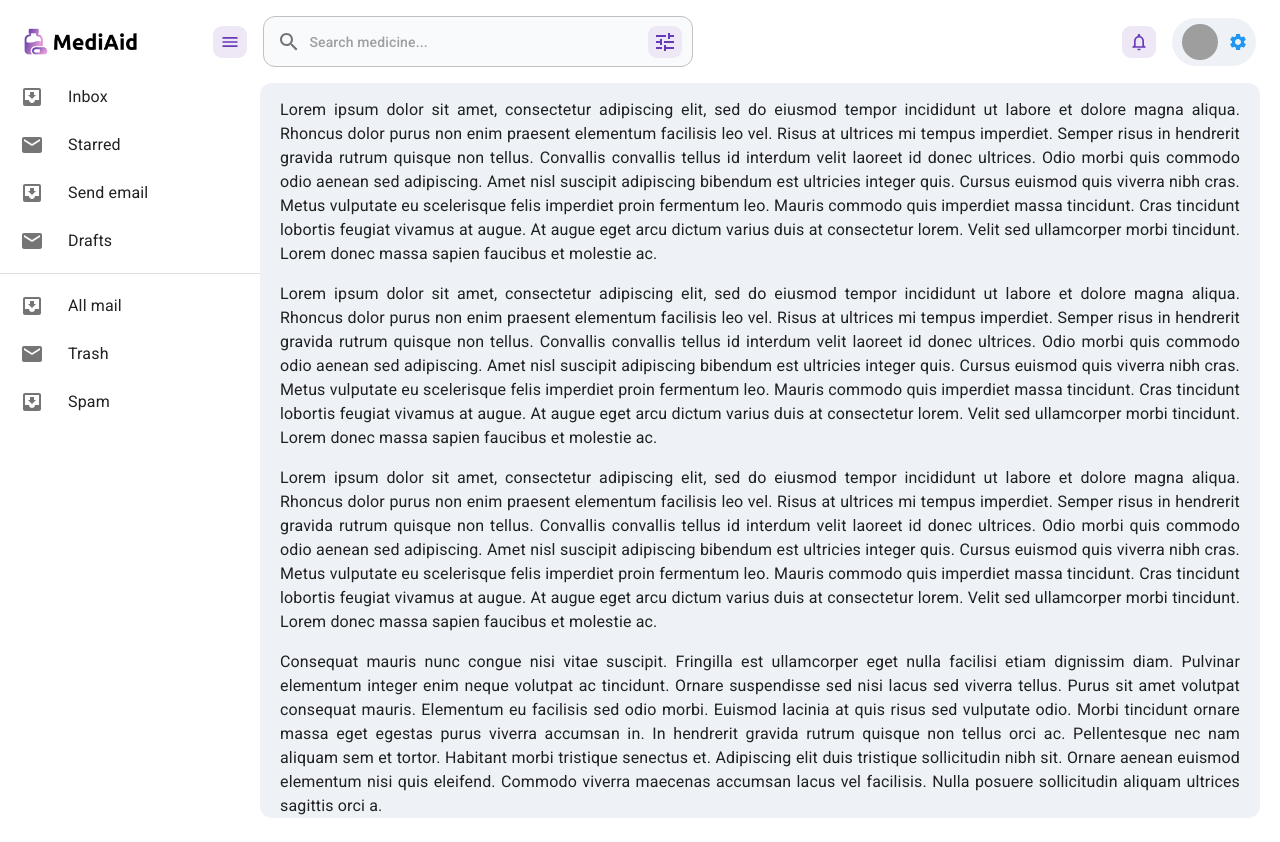
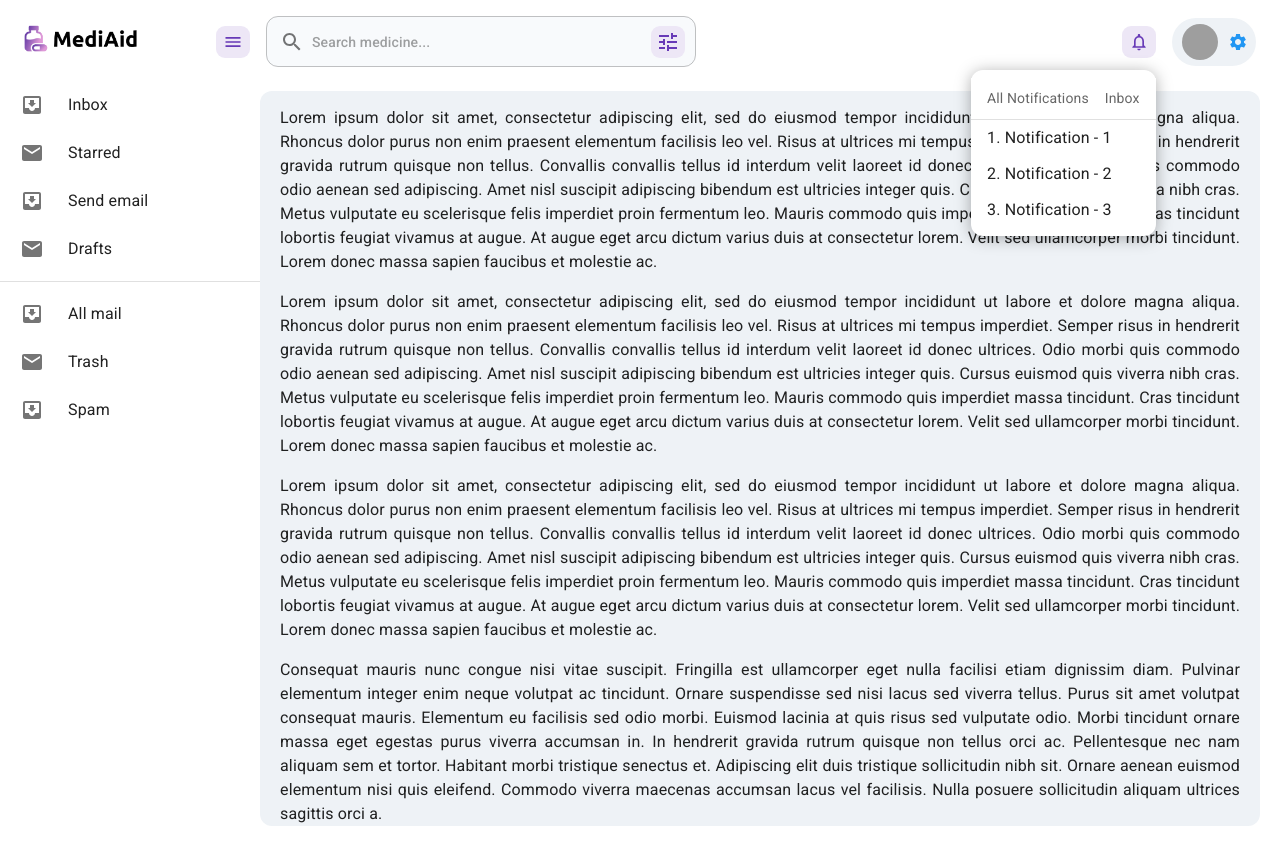
Before and after one commit to Sharif-Minhaz/MediAid, a React (Vite) app in the folder client/: page / in a window 1280 px wide. Both pictures are taken after a click on the button 1139 px from the left and 41 px from the top of the page. Built offline with nearby package versions, Linux system fonts and the light colour scheme; grey boxes are pictures that could not be loaded.

Commit message:
feat: topbar added with components - client

```diff
--- a/client/src/app/App.css
+++ b/client/src/app/App.css
@@ -5,3 +5,7 @@
 .MuiButton-endIcon.MuiButton-iconSizeMedium.css-1gnd1fd-MuiButton-endIcon {
     margin-left: 1px;
 }
+
+.search-floating-md .MuiFormControl-root.css-1x3zuk7-MuiFormControl-root {
+    padding-inline: 16px;
+}
--- a/client/src/components/SearchBar.jsx
+++ b/client/src/components/SearchBar.jsx
@@ -1,11 +1,41 @@
-import { FormControl, InputAdornment, OutlinedInput } from "@mui/material";
+import { Box, FormControl, InputAdornment, OutlinedInput, useTheme } from "@mui/material";
 import SearchIcon from "@mui/icons-material/Search";
 import TuneIcon from "@mui/icons-material/Tune";
 import CustomIconButton from "../theme/customComponent/CustomIconButton";
+import CloseIcon from "@mui/icons-material/Close";
 
-const SearchBar = () => {
+const absoluteStyle = {
+	zIndex: 999,
+	width: "calc(100%)",
+	top: "50%",
+	left: "50%",
+	translate: "-50% -50%",
+};
+
+const SearchBar = ({
+	sm,
+	md,
+	lgWidth,
+	mdWidth,
+	smWidth,
+	position = "relative",
+	handleShowFullSearch = () => false,
+}) => {
+	const theme = useTheme();
+
 	return (
-		<FormControl sx={{ ml: 1 }}>
+		<Box
+			component="div"
+			className="search-floating-md"
+			sx={{ width: "100%", position, height: "100%" }}
+		>
+			<FormControl
+				sx={{
+					display: { xs: sm, sm, md },
+					position,
+					...(position === "absolute" && absoluteStyle),
+				}}
+			>
 				<OutlinedInput
 					startAdornment={
 						<InputAdornment position="start">
@@ -13,7 +43,7 @@ const SearchBar = () => {
 						</InputAdornment>
 					}
 					sx={{
-					width: { lg: "430px", md: "250px" },
+						width: { xs: smWidth, sm: smWidth, md: mdWidth, lg: lgWidth },
 						height: "51px",
 						background: "#f8fafc",
 						fontSize: "14px",
@@ -29,13 +59,39 @@ const SearchBar = () => {
 					placeholder="Search medicine..."
 					endAdornment={
 						<InputAdornment position="end">
-						<CustomIconButton sx={{ mr: "-3px" }} aria-label="filter search" edge="end">
+							<>
+								<CustomIconButton
+									sx={{ mr: "-3px" }}
+									aria-label="filter search"
+									edge="end"
+								>
 									<TuneIcon />
 								</CustomIconButton>
+								{position === "absolute" && (
+									<CustomIconButton
+										sx={{
+											mr: "-3px",
+											ml: "10px",
+											color: theme.palette.warning.main,
+											backgroundColor: theme.palette.warning.light,
+											"&:hover": {
+												backgroundColor: theme.palette.warning.main,
+												color: theme.palette.warning.light,
+											},
+										}}
+										aria-label="filter search"
+										edge="end"
+										onClick={handleShowFullSearch}
+									>
+										<CloseIcon />
+									</CustomIconButton>
+								)}
+							</>
 						</InputAdornment>
 					}
 				/>
 			</FormControl>
+		</Box>
 	);
 };
 
--- a/client/src/components/navbar/Navbar.jsx
+++ b/client/src/components/navbar/Navbar.jsx
@@ -1,3 +1,4 @@
+import { useState } from "react";
 import { styled } from "@mui/material/styles";
 import {
 	Box,
@@ -22,6 +23,9 @@ import { useStateContext } from "../../contexts/ContextProvider";
 import CustomIconButton from "../../theme/customComponent/CustomIconButton";
 import SearchBar from "../SearchBar";
 import ProfileBtn from "./ProfileBtn";
+import ProfileMenu from "./ProfileMenu";
+import NotificationMenu from "./NotificationMenu";
+import SearchIcon from "@mui/icons-material/Search";
 
 const drawerWidth = 260;
 
@@ -85,7 +89,29 @@ const CustomDrawer = styled(Drawer, { shouldForwardProp: (prop) => prop !== "ope
 export default function MiniDrawer() {
 	const { leftDrawerOpen, handleLeftDrawerToggle } = useStateContext();
 
+	const [showFullSearch, setShowFullSearch] = useState(false);
+	const [anchorEl, setAnchorEl] = useState({ profile: null, notification: null });
+	const openProfile = Boolean(anchorEl.profile);
+	const openNotification = Boolean(anchorEl.notification);
+
+	const handleClick = (event) => {
+		setAnchorEl((prev) => ({ ...prev, profile: event.currentTarget }));
+	};
+
+	const handleNotificationClick = (event) => {
+		setAnchorEl((prev) => ({ ...prev, notification: event.currentTarget }));
+	};
+
+	const handleClose = () => {
+		setAnchorEl({ profile: null, notification: null });
+	};
+
+	const handleShowFullSearch = () => {
+		setShowFullSearch((prev) => !prev);
+	};
+
 	return (
+		<>
 			<Box sx={{ display: "flex" }}>
 				<CssBaseline />
 				<CustomAppBar
@@ -95,39 +121,80 @@ export default function MiniDrawer() {
 					position="fixed"
 					open={leftDrawerOpen}
 				>
+					{/* visible full search */}
+					{showFullSearch && (
+						<SearchBar
+							sm="flex"
+							md="none"
+							lgWidth="100%"
+							mdWidth="100%"
+							smWidth="100%"
+							position="absolute"
+							handleShowFullSearch={handleShowFullSearch}
+						/>
+					)}
 					<Toolbar sx={{ display: "flex", alignItems: "center", height: "100%" }}>
-					<Stack
-						direction="row"
-						alignItems="center"
-						justifyContent="space-between"
-						width="285px"
+						<DrawerHeader
+							sx={{
+								display: "flex",
+								alignItems: "center",
+								justifyContent: {
+									xs: "flex-start",
+									sm: "flex-start",
+									md: "space-between",
+								},
+								gap: 2,
+								minWidth: 234,
+								pl: { xs: 0, sm: 0 },
+							}}
 						>
+							<Box sx={{ display: { xs: "none", sm: "none", md: "inline-block" } }}>
 								<img src="/images/default.png" alt="brand-logo" height="27" />
-						<DrawerHeader>
+							</Box>
 							<CustomIconButton onClick={handleLeftDrawerToggle}>
 								<MenuIcon fontSize="small" />
 							</CustomIconButton>
+							<CustomIconButton
+								sx={{
+									display: { xs: "flex", sm: "flex", md: "none" },
+								}}
+								onClick={handleShowFullSearch}
+							>
+								<SearchIcon fontSize="small" />
+							</CustomIconButton>
 						</DrawerHeader>
-					</Stack>
 						<Stack
 							direction="row"
 							width="100%"
 							alignItems="center"
-						justifyContent="space-between"
+							sx={{
+								justifyContent: {
+									xs: "flex-end",
+									sm: "flex-end",
+									md: "space-between",
+								},
+								ml: 1,
+							}}
 						>
-						<SearchBar />
+							<SearchBar
+								sm="none"
+								md="flex"
+								lgWidth="430px"
+								mdWidth="250px"
+								smWidth="250px"
+							/>
 							<Stack direction="row" alignItems="center" gap={2}>
-							<CustomIconButton>
+								<CustomIconButton onClick={handleNotificationClick}>
 									<NotificationsNoneIcon fontSize="small" />
 								</CustomIconButton>
-							<ProfileBtn />
+								<ProfileBtn handleClick={handleClick} />
 							</Stack>
 						</Stack>
 					</Toolbar>
 				</CustomAppBar>
 				<CustomDrawer variant="permanent" open={leftDrawerOpen}>
 					<Divider />
-				<List sx={{ mt: 8 }}>
+					<List sx={{ mt: 9 }}>
 						{["Inbox", "Starred", "Send email", "Drafts"].map((text, index) => (
 							<ListItem key={text} disablePadding sx={{ display: "block" }}>
 								<ListItemButton
@@ -183,66 +250,74 @@ export default function MiniDrawer() {
 						))}
 					</List>
 				</CustomDrawer>
-			<Box component="main" sx={{ flexGrow: 1, pt: "5px" }}>
+				<Box component="main" sx={{ flexGrow: 1, pt: "13px" }}>
 					<DrawerHeader />
 					<Box borderRadius={3} bgcolor="#eef2f6" px="20px" pt="15px" mt="14px" mr="20px">
 						<Typography textAlign={"justify"} paragraph>
 							Lorem ipsum dolor sit amet, consectetur adipiscing elit, sed do eiusmod
-						tempor incididunt ut labore et dolore magna aliqua. Rhoncus dolor purus non
-						enim praesent elementum facilisis leo vel. Risus at ultrices mi tempus
-						imperdiet. Semper risus in hendrerit gravida rutrum quisque non tellus.
-						Convallis convallis tellus id interdum velit laoreet id donec ultrices. Odio
-						morbi quis commodo odio aenean sed adipiscing. Amet nisl suscipit adipiscing
-						bibendum est ultricies integer quis. Cursus euismod quis viverra nibh cras.
-						Metus vulputate eu scelerisque felis imperdiet proin fermentum leo. Mauris
-						commodo quis imperdiet massa tincidunt. Cras tincidunt lobortis feugiat
-						vivamus at augue. At augue eget arcu dictum varius duis at consectetur
-						lorem. Velit sed ullamcorper morbi tincidunt. Lorem donec massa sapien
-						faucibus et molestie ac.
+							tempor incididunt ut labore et dolore magna aliqua. Rhoncus dolor purus
+							non enim praesent elementum facilisis leo vel. Risus at ultrices mi
+							tempus imperdiet. Semper risus in hendrerit gravida rutrum quisque non
+							tellus. Convallis convallis tellus id interdum velit laoreet id donec
+							ultrices. Odio morbi quis commodo odio aenean sed adipiscing. Amet nisl
+							suscipit adipiscing bibendum est ultricies integer quis. Cursus euismod
+							quis viverra nibh cras. Metus vulputate eu scelerisque felis imperdiet
+							proin fermentum leo. Mauris commodo quis imperdiet massa tincidunt. Cras
+							tincidunt lobortis feugiat vivamus at augue. At augue eget arcu dictum
+							varius duis at consectetur lorem. Velit sed ullamcorper morbi tincidunt.
+							Lorem donec massa sapien faucibus et molestie ac.
 						</Typography>
 						<Typography textAlign={"justify"} paragraph>
 							Lorem ipsum dolor sit amet, consectetur adipiscing elit, sed do eiusmod
-						tempor incididunt ut labore et dolore magna aliqua. Rhoncus dolor purus non
-						enim praesent elementum facilisis leo vel. Risus at ultrices mi tempus
-						imperdiet. Semper risus in hendrerit gravida rutrum quisque non tellus.
-						Convallis convallis tellus id interdum velit laoreet id donec ultrices. Odio
-						morbi quis commodo odio aenean sed adipiscing. Amet nisl suscipit adipiscing
-						bibendum est ultricies integer quis. Cursus euismod quis viverra nibh cras.
-						Metus vulputate eu scelerisque felis imperdiet proin fermentum leo. Mauris
-						commodo quis imperdiet massa tincidunt. Cras tincidunt lobortis feugiat
-						vivamus at augue. At augue eget arcu dictum varius duis at consectetur
-						lorem. Velit sed ullamcorper morbi tincidunt. Lorem donec massa sapien
-						faucibus et molestie ac.
+							tempor incididunt ut labore et dolore magna aliqua. Rhoncus dolor purus
+							non enim praesent elementum facilisis leo vel. Risus at ultrices mi
+							tempus imperdiet. Semper risus in hendrerit gravida rutrum quisque non
+							tellus. Convallis convallis tellus id interdum velit laoreet id donec
+							ultrices. Odio morbi quis commodo odio aenean sed adipiscing. Amet nisl
+							suscipit adipiscing bibendum est ultricies integer quis. Cursus euismod
+							quis viverra nibh cras. Metus vulputate eu scelerisque felis imperdiet
+							proin fermentum leo. Mauris commodo quis imperdiet massa tincidunt. Cras
+							tincidunt lobortis feugiat vivamus at augue. At augue eget arcu dictum
+							varius duis at consectetur lorem. Velit sed ullamcorper morbi tincidunt.
+							Lorem donec massa sapien faucibus et molestie ac.
 						</Typography>
 						<Typography textAlign={"justify"} paragraph>
 							Lorem ipsum dolor sit amet, consectetur adipiscing elit, sed do eiusmod
-						tempor incididunt ut labore et dolore magna aliqua. Rhoncus dolor purus non
-						enim praesent elementum facilisis leo vel. Risus at ultrices mi tempus
-						imperdiet. Semper risus in hendrerit gravida rutrum quisque non tellus.
-						Convallis convallis tellus id interdum velit laoreet id donec ultrices. Odio
-						morbi quis commodo odio aenean sed adipiscing. Amet nisl suscipit adipiscing
-						bibendum est ultricies integer quis. Cursus euismod quis viverra nibh cras.
-						Metus vulputate eu scelerisque felis imperdiet proin fermentum leo. Mauris
-						commodo quis imperdiet massa tincidunt. Cras tincidunt lobortis feugiat
-						vivamus at augue. At augue eget arcu dictum varius duis at consectetur
-						lorem. Velit sed ullamcorper morbi tincidunt. Lorem donec massa sapien
-						faucibus et molestie ac.
+							tempor incididunt ut labore et dolore magna aliqua. Rhoncus dolor purus
+							non enim praesent elementum facilisis leo vel. Risus at ultrices mi
+							tempus imperdiet. Semper risus in hendrerit gravida rutrum quisque non
+							tellus. Convallis convallis tellus id interdum velit laoreet id donec
+							ultrices. Odio morbi quis commodo odio aenean sed adipiscing. Amet nisl
+							suscipit adipiscing bibendum est ultricies integer quis. Cursus euismod
+							quis viverra nibh cras. Metus vulputate eu scelerisque felis imperdiet
+							proin fermentum leo. Mauris commodo quis imperdiet massa tincidunt. Cras
+							tincidunt lobortis feugiat vivamus at augue. At augue eget arcu dictum
+							varius duis at consectetur lorem. Velit sed ullamcorper morbi tincidunt.
+							Lorem donec massa sapien faucibus et molestie ac.
 						</Typography>
 						<Typography textAlign={"justify"} paragraph>
-						Consequat mauris nunc congue nisi vitae suscipit. Fringilla est ullamcorper
-						eget nulla facilisi etiam dignissim diam. Pulvinar elementum integer enim
-						neque volutpat ac tincidunt. Ornare suspendisse sed nisi lacus sed viverra
-						tellus. Purus sit amet volutpat consequat mauris. Elementum eu facilisis sed
-						odio morbi. Euismod lacinia at quis risus sed vulputate odio. Morbi
-						tincidunt ornare massa eget egestas purus viverra accumsan in. In hendrerit
-						gravida rutrum quisque non tellus orci ac. Pellentesque nec nam aliquam sem
-						et tortor. Habitant morbi tristique senectus et. Adipiscing elit duis
-						tristique sollicitudin nibh sit. Ornare aenean euismod elementum nisi quis
-						eleifend. Commodo viverra maecenas accumsan lacus vel facilisis. Nulla
-						posuere sollicitudin aliquam ultrices sagittis orci a.
+							Consequat mauris nunc congue nisi vitae suscipit. Fringilla est
+							ullamcorper eget nulla facilisi etiam dignissim diam. Pulvinar elementum
+							integer enim neque volutpat ac tincidunt. Ornare suspendisse sed nisi
+							lacus sed viverra tellus. Purus sit amet volutpat consequat mauris.
+							Elementum eu facilisis sed odio morbi. Euismod lacinia at quis risus sed
+							vulputate odio. Morbi tincidunt ornare massa eget egestas purus viverra
+							accumsan in. In hendrerit gravida rutrum quisque non tellus orci ac.
+							Pellentesque nec nam aliquam sem et tortor. Habitant morbi tristique
+							senectus et. Adipiscing elit duis tristique sollicitudin nibh sit.
+							Ornare aenean euismod elementum nisi quis eleifend. Commodo viverra
+							maecenas accumsan lacus vel facilisis. Nulla posuere sollicitudin
+							aliquam ultrices sagittis orci a.
 						</Typography>
 					</Box>
 				</Box>
 			</Box>
+			<NotificationMenu
+				anchorEl={anchorEl.notification}
+				open={openNotification}
+				handleClose={handleClose}
+			/>
+			<ProfileMenu anchorEl={anchorEl.profile} open={openProfile} handleClose={handleClose} />
+		</>
 	);
 }
--- /dev/null
+++ b/client/src/components/navbar/NotificationMenu.jsx
@@ -0,0 +1,46 @@
+import {
+	Divider,
+	ListSubheader,
+	Menu,
+	MenuItem,
+	Typography,
+} from "@mui/material";
+
+const NotificationMenu = ({ anchorEl, open, handleClose }) => {
+	return (
+		<Menu
+			anchorEl={anchorEl}
+			id="account-menu"
+			open={open}
+			onClose={handleClose}
+			onClick={handleClose}
+			PaperProps={{
+				elevation: 0,
+				sx: {
+					overflow: "visible",
+					filter: "drop-shadow(0px 2px 8px rgba(0,0,0,0.32))",
+					mt: 1.5,
+					"& .MuiAvatar-root": {
+						width: 32,
+						height: 32,
+						ml: -0.5,
+						mr: 1,
+					},
+				},
+			}}
+			transformOrigin={{ horizontal: "right", vertical: "top" }}
+			anchorOrigin={{ horizontal: "right", vertical: "bottom" }}
+		>
+			<ListSubheader sx={{ display: "flex", justifyContent: "space-between", gap: 2, py: "10px" }}>
+				<Typography fontSize="14px">All Notifications</Typography>
+				<Typography fontSize="14px">Inbox</Typography>
+			</ListSubheader>
+			<Divider />
+			<MenuItem onClick={handleClose}>1. Notification - 1</MenuItem>
+			<MenuItem onClick={handleClose}>2. Notification - 2</MenuItem>
+			<MenuItem onClick={handleClose}>3. Notification - 3</MenuItem>
+		</Menu>
+	);
+};
+
+export default NotificationMenu;
--- /dev/null
+++ b/client/src/components/navbar/ProfileMenu.jsx
@@ -0,0 +1,55 @@
+import { Avatar, Divider, ListItemIcon, Menu, MenuItem } from "@mui/material";
+import Logout from "@mui/icons-material/Logout";
+
+const ProfileMenu = ({ anchorEl, open, handleClose }) => {
+	return (
+		<Menu
+			anchorEl={anchorEl}
+			id="account-menu"
+			open={open}
+			onClose={handleClose}
+			onClick={handleClose}
+			PaperProps={{
+				elevation: 0,
+				sx: {
+					overflow: "visible",
+					filter: "drop-shadow(0px 2px 8px rgba(0,0,0,0.32))",
+					mt: 1.5,
+					"& .MuiAvatar-root": {
+						width: 32,
+						height: 32,
+						ml: -0.5,
+						mr: 1,
+					},
+					"&:before": {
+						content: '""',
+						display: "block",
+						position: "absolute",
+						top: 0,
+						right: 14,
+						width: 10,
+						height: 10,
+						bgcolor: "background.paper",
+						transform: "translateY(-50%) rotate(45deg)",
+						zIndex: 0,
+					},
+				},
+			}}
+			transformOrigin={{ horizontal: "right", vertical: "top" }}
+			anchorOrigin={{ horizontal: "right", vertical: "bottom" }}
+		>
+			<MenuItem onClick={handleClose}>
+				<Avatar src="https://mui.com/static/images/avatar/1.jpg" /> View Profile
+			</MenuItem>
+			<Divider />
+			<MenuItem onClick={handleClose}>
+				<ListItemIcon>
+					<Logout fontSize="small" />
+				</ListItemIcon>
+				Logout
+			</MenuItem>
+		</Menu>
+	);
+};
+
+export default ProfileMenu;
--- a/client/src/theme/palette.js
+++ b/client/src/theme/palette.js
@@ -20,6 +20,10 @@ export const paletteTheme = () => {
 			main: "#fff",
 			darkShed: "#f8fafc",
 		},
+		warning: {
+			main: "#d84315",
+			light: "#fbe9e7",
+		},
 	};
 
 	return theme;
```
Also changed, not shown: client/src/components/navbar/ProfileBtn.jsx (+4 -3 lines). Lines whose indentation alone changed are shown as unchanged.
